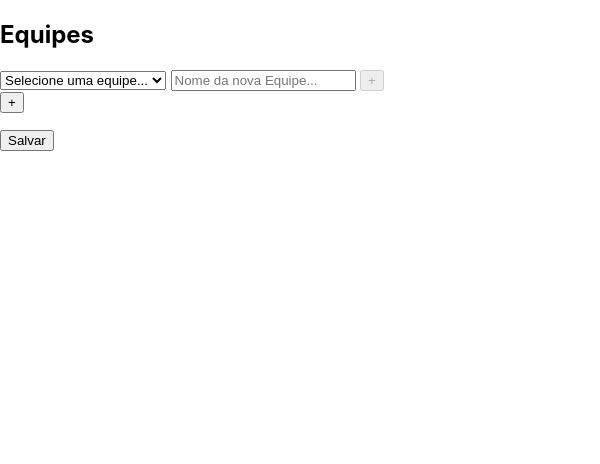
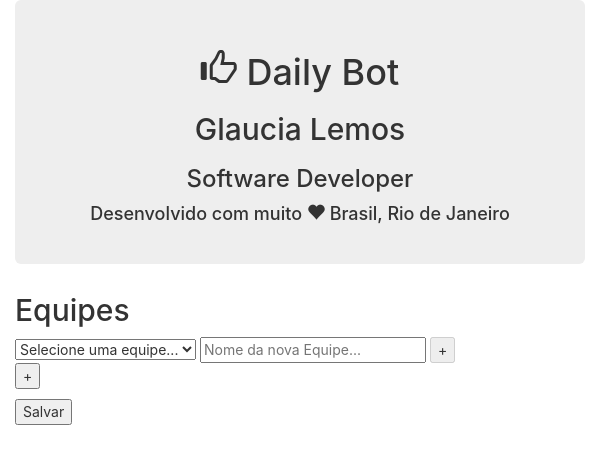
Before and after one commit to glaucia86/demos-chatbotbrasil, an Electron app: page demo-2/index.html in a window 600 px wide. Drawn offline with nearby package versions, Linux system fonts and the light colour scheme.

Commit message:
Perfumaria no arquivo 'index.html'

```diff
--- a/demo-2/index.html
+++ b/demo-2/index.html
@@ -1,12 +1,36 @@
 <!doctype html>
-<html>
+<html lang="pt-br">
 <head>
 	<meta charset="utf-8">
-	<title>Daily Bot</title>
+	<meta content="width=device-width, initial-scale=1, maximum-scale=1" name="viewport">
+	<title>Daily Bot - Glaucia Lemos</title>
+
+	<!-- Bootstrap theme -->
+	<link rel="stylesheet" href="https://maxcdn.bootstrapcdn.com/bootstrap/3.3.7/css/bootstrap.min.css" integrity="sha384-BVYiiSIFeK1dGmJRAkycuHAHRg32OmUcww7on3RYdg4Va+PmSTsz/K68vbdEjh4u"
+	crossorigin="anonymous">
+	<link rel="stylesheet" href="https://maxcdn.bootstrapcdn.com/bootstrap/3.3.7/css/bootstrap-theme.min.css" integrity="sha384-rHyoN1iRsVXV4nD0JutlnGaslCJuC7uwjduW9SVrLvRYooPp2bWYgmgJQIXwl/Sp"
+	crossorigin="anonymous">
+
+	<!-- Google Fonts -->
+	<link rel="stylesheet" href="https://fonts.googleapis.com/css?family=Lato:400,300,700" />
+	<link rel="stylesheet" href="https://fonts.googleapis.com/css?family=Merriweather:400,700,400italic" />
+
+	<!-- CSS -->
 	<link rel="stylesheet" href="index.css">
 </head>
 <body>
-	<div class="container">
+	<div class="container body-content">
+		<div class="jumbotron">
+			<h1 class="text-center"><span class="glyphicon glyphicon-thumbs-up" aria-hidden="true"></span> Daily Bot</h1>
+			<h2 class="text-center">Glaucia Lemos</h2>
+			<h3 class="text-center">Software Developer</h3>
+			<h4 class="text-center">Desenvolvido com muito
+				<span class="glyphicon glyphicon-heart" aria-hidden="true"></span> Brasil, Rio de Janeiro
+				<a href="http://www.code4coders.wordpress.com" target="_blank"></a>
+			</h4>
+
+		</div>
+
 		<section class="main">
 			<h2>Equipes</h2>
 			<div>
```
